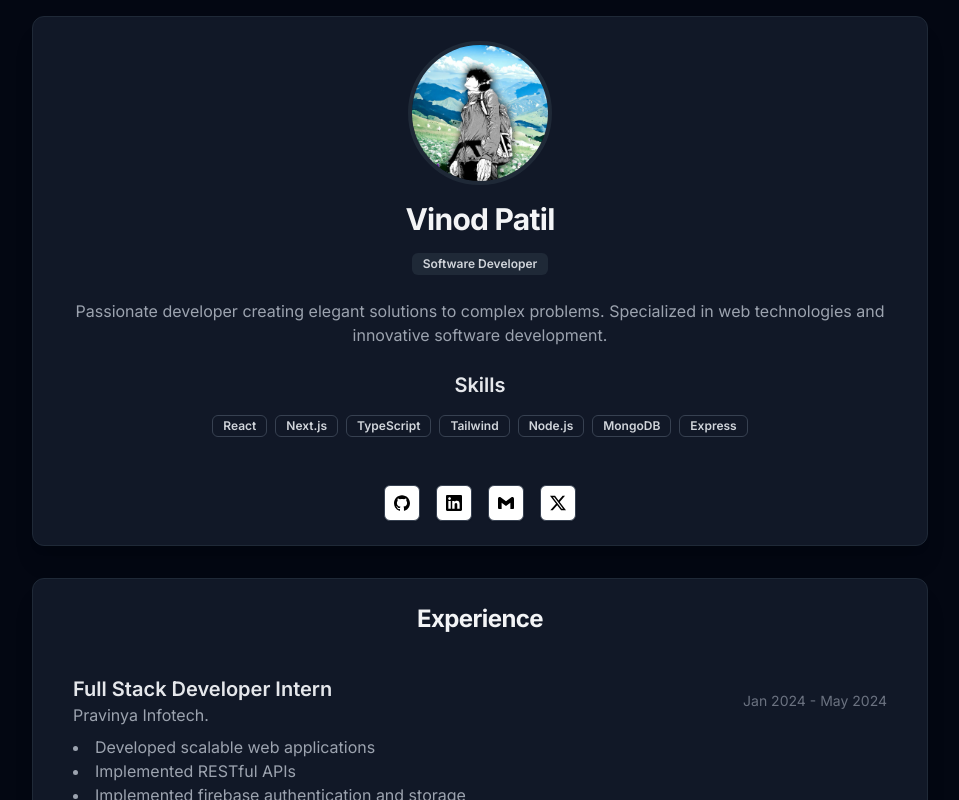
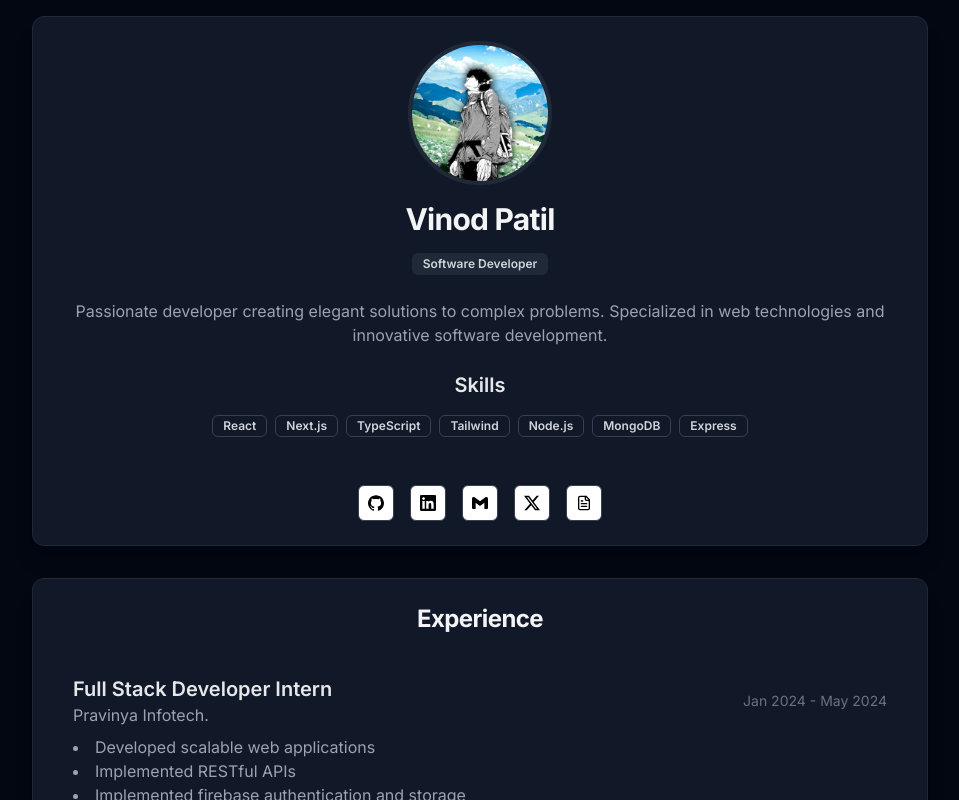
Before and after one commit to vinodpatil2002/vinod, a Next.js app: page / in a window 1280 px wide. Shown: the top 800 px of the page, without its empty margins (160-1119 px from the left). Built offline with nearby package versions, Linux system fonts and the light colour scheme.

Commit message:
Add Dowload resume component

```diff
--- a/components/Portfolio.tsx
+++ b/components/Portfolio.tsx
@@ -4,7 +4,7 @@ import React from "react";
 import Image from "next/image";
 import { Card, CardContent, CardHeader, CardTitle } from "@/components/ui/card";
 import { Badge } from "@/components/ui/badge";
-import { ExternalLink } from "lucide-react";
+import { ExternalLink, FileText } from "lucide-react";
 import { Button } from "@/components/ui/button";
 
 const Portfolio = () => {
@@ -186,6 +186,14 @@ const Portfolio = () => {
                                     <path d="M18.901 1.153h3.68l-8.04 9.19L24 22.846h-7.406l-5.8-7.584-6.638 7.584H.474l8.6-9.83L0 1.154h7.594l5.243 6.932ZM17.61 20.644h2.039L6.486 3.24H4.298Z" />
                                 </svg>
                             </Button>
+                            <Button
+                                variant="outline"
+                                size="icon"
+                                className="text-black hover:bg-gray-300 border-gray-700"
+                                onClick={() => openLink("./vinod_web_dev.pdf")}
+                            >
+                                <FileText />
+                            </Button>
                         </div>
                     </CardContent>
                 </Card>
```
Also changed, not shown: 1 other file (tests, documents, lock files or other folders).
